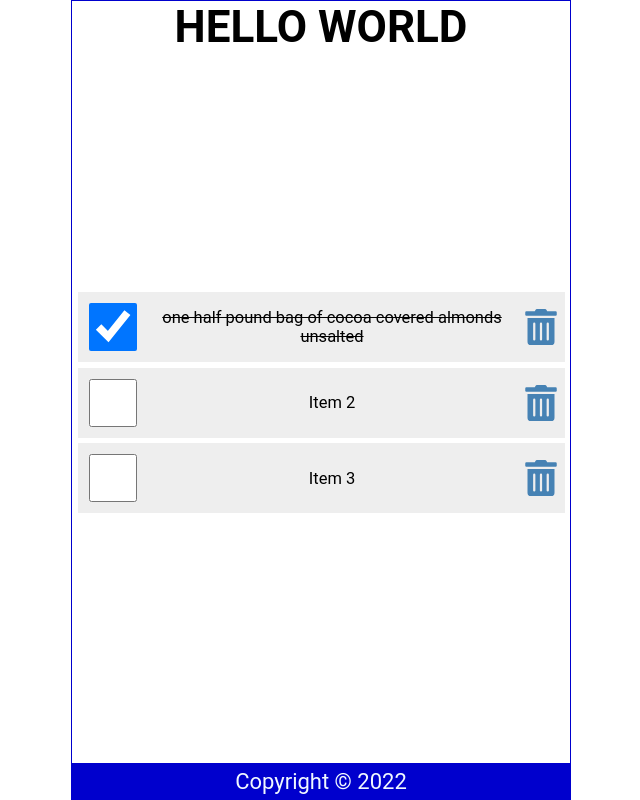
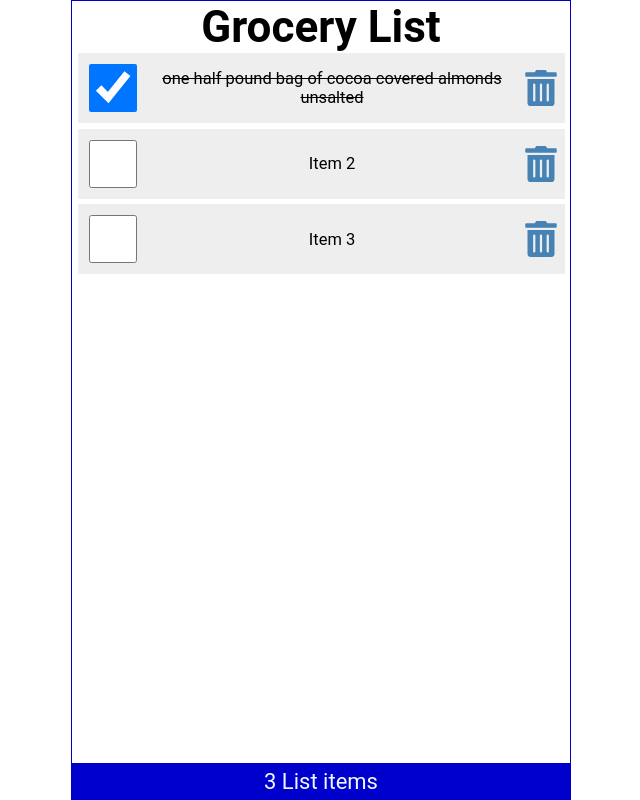
Before and after one commit to vitoriaacarvalho/dave-grays-react-course-practices, a React (Create React App) app: page / in a window 1280 px wide. Shown: the whole page, without its empty margins (319-959 px from the left). Built offline with nearby package versions, Linux system fonts and the light colour scheme.

Commit message:
adding even more props

```diff
--- a/src/App.js
+++ b/src/App.js
@@ -37,13 +37,13 @@ function App() {
 
   return (
     <div className="App">
-      <Header/>
+      <Header title="Grocery List"/>
       <Content
         items={items}
         handleCheck={handleCheck}
         handleDelete={handleDelete}
-        />
-      <Footer/>
+      />
+      <Footer length={items.length}/>
     </div>
   );
 }
--- a/src/Content.js
+++ b/src/Content.js
@@ -1,32 +1,16 @@
 import { useState } from 'react';
-import { FaTrashAlt } from 'react-icons/fa';
+import ItemList from './ItemList';
 
 const Content=({items, handleCheck, handleDelete}) => {
     return (
       <>
         <main>
            {items.length ? (
-            <ul>
-              {items.map((item) => (
-                <li className="item" key={item.id}>
-                  <input
-                  type="checkbox"
-                  onChange={()=> handleCheck(item.id)}
-                  checked={item.checked}
-                  />
-                <label style={(item.checked) ? {textDecoration: 'line-through'} : null}
-                onDoubleClick={()=> handleCheck(item.id)}>
-                    {item.item}
-                </label>
-
-                <FaTrashAlt
-                    onClick={() => handleDelete(item.id)}
-                    role="button"
-                    tabIndex="0"
+              <ItemList
+                items={items}
+                handleCheck={handleCheck}
+                handleDelete={handleDelete}
                 />
-                </li>
-              ))}
-          </ul>
            ) : (
               <p style={{ marginTop: '2rem' }}>Your list is empty.</p>
            )
--- a/src/Footer.js
+++ b/src/Footer.js
@@ -1,11 +1,8 @@
-function Footer() {
-    const today=new Date();
-
-
+const Footer=({length})=> {
     return (
       <>
        <footer>
-        <p>Copyright &copy; {today.getFullYear()}</p>
+          <p>{length} List {length===1 ? "item" : "items"}</p>
        </footer>
       </>
     );
--- a/src/Header.js
+++ b/src/Header.js
@@ -1,9 +1,14 @@
-function Header() {
+const Header=({title})=> {
+    Header.defaultProps={
+      title: "Groceries"
+    };
     return (
       <>
-      <h1>HELLO WORLD</h1>
+        <h1>{title}</h1>
       </>
     );
+
   }
 
+
   export default Header;
--- /dev/null
+++ b/src/ItemLine.js
@@ -0,0 +1,28 @@
+import { FaTrashAlt } from 'react-icons/fa';
+
+const ItemLine = ({item, handleCheck, handleDelete}) =>{
+   return(
+        <li className="item" key={item.id}>
+            <input
+                type="checkbox"
+                onChange={()=> handleCheck(item.id)}
+                checked={item.checked}
+            />
+
+
+            <label style={(item.checked) ? {textDecoration: 'line-through'} : null}
+                onDoubleClick={()=> handleCheck(item.id)}>
+                    {item.item}
+            </label>
+
+            <FaTrashAlt
+                onClick={() => handleDelete(item.id)}
+                role="button"
+                tabIndex="0"
+                aria-label={'Delete ${item.item}'}
+            />
+        </li>
+    );
+}
+
+export default ItemLine;
--- /dev/null
+++ b/src/ItemList.js
@@ -0,0 +1,18 @@
+import ItemLine from './ItemLine';
+const ItemList = ({items, handleCheck, handleDelete})=>{
+    return(
+        <ul>
+            {items.map((item) => (
+                <ItemLine
+                    key={item.id}
+                    item={item}
+                    handleCheck={handleCheck}
+                    handleDelete={handleDelete}
+                />
+            ))}
+        </ul>
+    );
+
+}
+
+export default ItemList;
--- a/src/index.css
+++ b/src/index.css
@@ -44,7 +44,7 @@ main {
   display: flex;
   flex-direction: column;
   flex-grow: 1;
-  justify-content: center;
+  justify-content: flex-start;
   align-items: center;
   overflow-y: auto;
 }
@@ -116,3 +116,70 @@ ul li::before {
   color: red;
   outline: none;
 }
+
+.addForm {
+  width: 100%;
+  display: flex;
+  justify-content: flex-start;
+  margin: 0.5rem 0 0;
+  padding: 0 0.5rem 0.25rem;
+  border-bottom: 1px solid #eee;
+}
+
+.addForm label {
+  position: absolute;
+  left: -99999px;
+}
+
+.addForm input[type='text'] {
+  flex-grow: 1;
+  max-width: calc(100% - 50px);
+  min-height: 48px;
+  font-size: 1rem;
+  padding: 0.25rem;
+  border-radius: 0.25rem;
+  margin-right: 0.25rem;
+  outline: none;
+}
+
+button {
+  height: 48px;
+  min-width: 48px;
+  border-radius: 0.25rem;
+  padding: 0.5rem;
+  font-size: 1rem;
+  background-color: aliceblue;
+  color: mediumblue;
+  cursor: pointer;
+}
+
+button:focus,
+button:hover {
+  color: white;
+  background-color: limegreen;
+  outline: none;
+}
+
+.searchForm {
+  width: 100%;
+  display: flex;
+  justify-content: flex-start;
+  margin: 0.25rem 0 0;
+  padding: 0 0.5rem 0.25rem;
+  border-bottom: 1px solid #eee;
+}
+
+.searchForm label {
+  position: absolute;
+  left: -99999px;
+}
+
+.searchForm input[type='text'] {
+  flex-grow: 1;
+  max-width: 100%;
+  min-height: 48px;
+  font-size: 1rem;
+  padding: 0.25rem;
+  border-radius: 0.25rem;
+  outline: none;
+}
```
